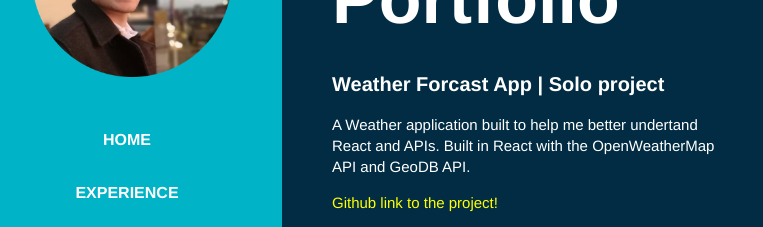
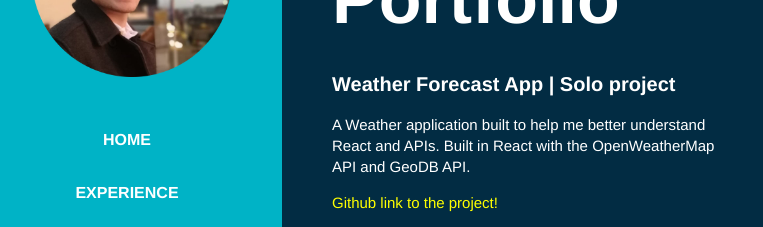
Before and after one commit to KRooney941/portfolio_website, a React (Create React App) app: page /portfolio in a window 1280 px wide. Shown: the part 143-370 px from the top of the page, without its empty margins (18-781 px from the left). Built offline with nearby package versions, Linux system fonts and the light colour scheme.

Commit message:
fixed spelling

```diff
--- a/src/components/Portfolio/portfolio.js
+++ b/src/components/Portfolio/portfolio.js
@@ -7,8 +7,8 @@ const Portfolio = () => (
   <div className="portfolio">
     <h4 >Portfolio</h4>
     <div className="weather-app">
-            <h2>Weather Forcast App | Solo project</h2>
-            <p>A Weather application built to help me better undertand React and APIs. Built in React with the OpenWeatherMap API and GeoDB API.</p>
+            <h2>Weather Forecast App | Solo project</h2>
+            <p>A Weather application built to help me better understand React and APIs. Built in React with the OpenWeatherMap API and GeoDB API.</p>
             <p><a className="link" href="https://github.com/KRooney941/weather_app">Github link to the project!</a> </p>
 
     <img className="weather-app-image"
```
